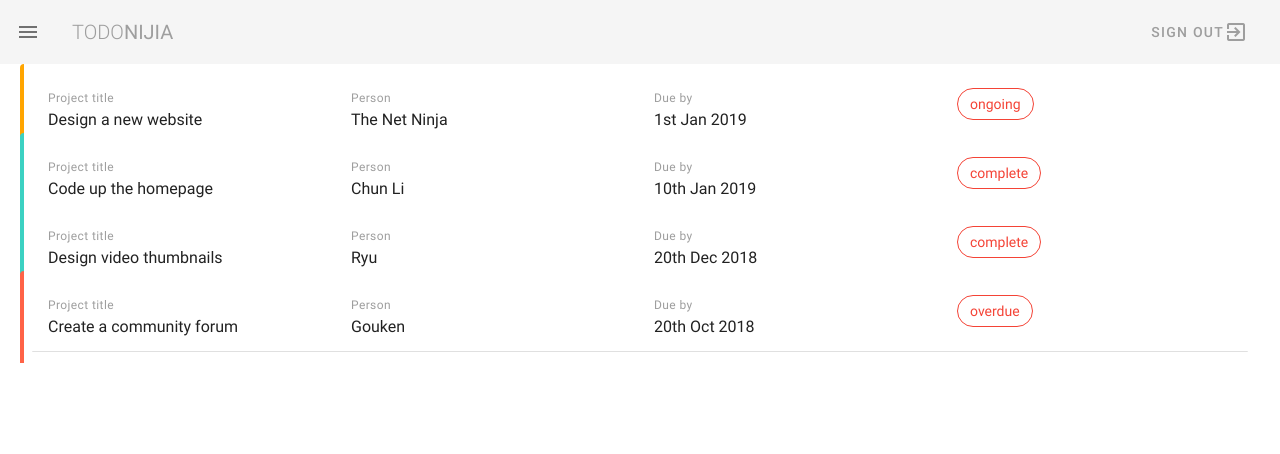
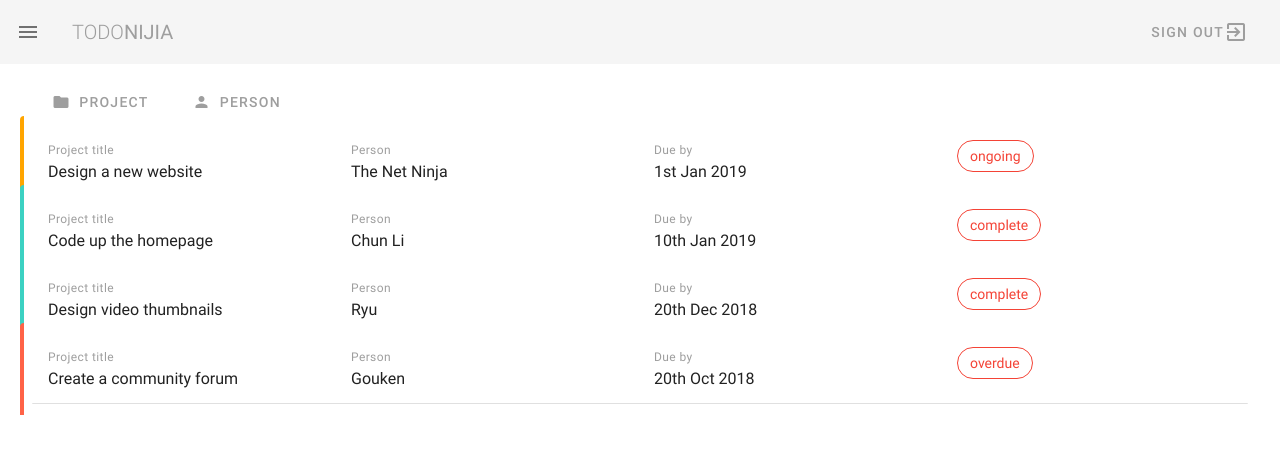
Before and after one commit to aworker/vuetify-demo, a Vue app: page /#/ in a window 1280 px wide. Shown: the top 454 px of the page. Built offline with nearby package versions, Linux system fonts and the light colour scheme.

Commit message:
course17 添加btn，同时使用事件监听

```diff
--- a/src/views/Dashboard.vue
+++ b/src/views/Dashboard.vue
@@ -2,6 +2,17 @@
     <div class="dashboard">
 
         <v-container fluid>
+            <div class="text-lowercase">
+                  <v-btn  text  class="ma-2" color="grey" @click="orderBy('title')">
+                    <v-icon left>folder</v-icon>
+                    project
+                </v-btn>
+                <v-btn text class="ma-2" color="grey" @click="orderBy('person')">
+                    <v-icon left>person</v-icon>
+                    person
+                </v-btn>
+            </div>
+
             <v-card flat v-for="project in projects" :key="project.title">
                 <v-row :class="`pa-3 project ${project.status}`">
                     <v-col cols="12" md="3" xs="12">
@@ -42,6 +53,11 @@
                     { title: 'Create a community forum', person: 'Gouken', due: '20th Oct 2018', status: 'overdue', content: 'Lorem ipsum dolor sit amet consectetur adipisicing elit. Sunt consequuntur eos eligendi illum minima adipisci deleniti, dicta mollitia enim explicabo fugiat quidem ducimus praesentium voluptates porro molestias non sequi animi!'},
                 ]
             }
+        },
+        methods:{
+            orderBy(prop){
+                this.projects.sort((a,b) => a[prop]<b[prop] ? -1:1)
+            }
         }
     }
 </script>
```
